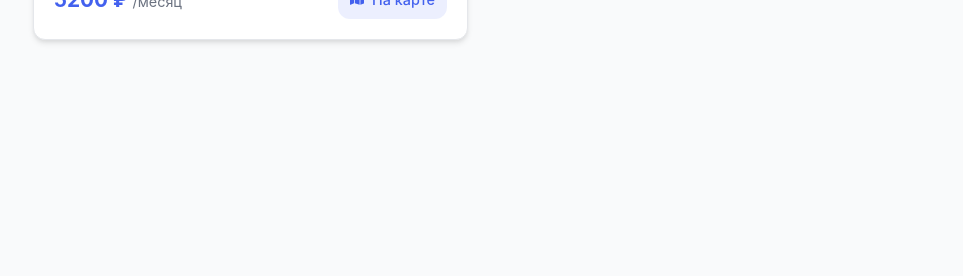
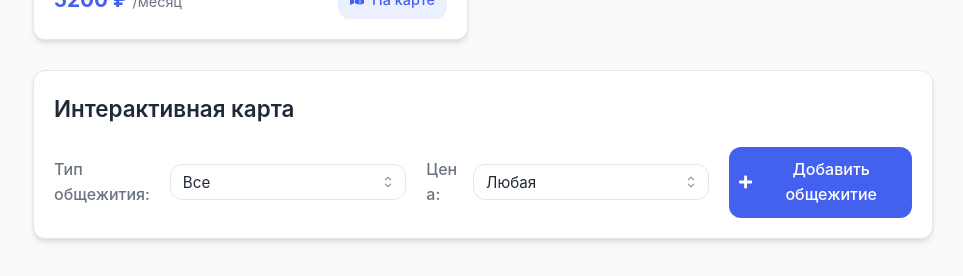
Before and after one commit to M-a-K-s-1-M/student-quarters-new, a React (Vite) app in the folder client/: page / in a window 1280 px wide. Shown: the part 1853-2129 px from the top of the page, without its empty margins (317-1280 px from the left). Before the commit the page ends 1943 px from the top, so only its background shows below. Built offline with nearby package versions, Linux system fonts and the light colour scheme.

Commit message:
Создаст блок расширенных фильтров карты

```diff
--- /dev/null
+++ b/client/src/features/MapControls/ui/MapControls.scss
@@ -0,0 +1,102 @@
+@use '../../../shared/ui/styles/consts';
+
+.map-controls {
+    margin-bottom: 1.25rem;
+    background-color: consts.$card-bg;
+    padding: 1.25rem;
+    border-radius: consts.$border-radius;
+    box-shadow: consts.$shadow;
+    border: 1px solid consts.$border-color;
+
+    @media (max-width: 480px) {
+        padding: 0.9375rem;
+    }
+
+    h2 {
+        margin-bottom: 1.25rem;
+        font-size: 1.4rem;
+        font-weight: 600;
+        color: consts.$text-color;
+
+        @media (max-width: 480px) {
+            font-size: 1.2rem;
+
+        }
+    }
+
+    &__advenced-filters {
+        display: flex;
+        align-items: center;
+        gap: 1.25rem;
+
+        @media (max-width: 768px) {
+            flex-direction: column;
+            align-items: stretch;
+            gap: 0.9375rem;
+        }
+
+        &__filter-group {
+            display: flex;
+            align-items: center;
+            gap: 0.625rem;
+
+            @media (max-width: 768px) {
+                width: 100%;
+                flex-direction: column;
+                align-items: flex-start;
+                gap: 0.5rem;
+            }
+
+            .mantine-Select-label {
+                font-weight: 500;
+                font-size: 1rem;
+                color: consts.$text-light;
+            }
+
+            .mantine-Select-input {
+                border: 1px solid consts.$border-color;
+                border-radius: consts.$border-radius;
+                background-color: consts.$card-bg;
+                font-family: 'Inter', sans-serif;
+                font-size: 0.95rem;
+                color: consts.$text-color;
+                transition: border-color 0.2s;
+
+                &:focus {
+                    outline: none;
+                    border-color: consts.$primary-light;
+                    box-shadow: 0 0 0 2px rgba(67, 97, 238, 0.1);
+                }
+            }
+
+        }
+
+        &__add-marker-btn {
+            margin-left: auto;
+            padding: 0.625rem;
+            background: consts.$primary-color;
+            color: white;
+            border: none;
+            border-radius: consts.$border-radius;
+            cursor: pointer;
+            display: flex;
+            align-items: center;
+            gap: 0.5rem;
+            font-family: 'Inter', sans-serif;
+            font-weight: 500;
+            transition: transform 0.2s, box-shadow 0.2s;
+
+            &:hover {
+                background: linear-gradient(to right, consts.$primary-color, consts.$primary-light);
+                transform: translateY(-2px);
+                box-shadow: consts.$shadow;
+            }
+
+            @media (max-width: 768px) {
+                margin-left: 0;
+                width: 100%;
+                justify-content: center;
+            }
+        }
+    }
+}
--- /dev/null
+++ b/client/src/features/MapControls/ui/index.jsx
@@ -0,0 +1,34 @@
+import './MapControls.scss';
+import { Select } from '@mantine/core';
+import { FaPlus } from "react-icons/fa";
+
+export default function MapControls() {
+    return (
+        <div className='map-controls'>
+            <h2>Интерактивная карта</h2>
+
+            <div className='map-controls__advenced-filters'>
+                <Select
+                    className='map-controls__advenced-filters__filter-group'
+                    label="Тип общежития:"
+                    placeholder=""
+                    data={['Все', 'Государственные', 'Частные']}
+                    defaultValue="Все"
+                    allowDeselect={false}
+                />
+                <Select
+                    className='map-controls__advenced-filters__filter-group'
+                    label="Цена:"
+                    placeholder=""
+                    data={['Любая', 'До 5000 руб', '5000-10000 руб', 'Свыше 10000 руб']}
+                    defaultValue="Любая"
+                    allowDeselect={false}
+                />
+                <button className='map-controls__advenced-filters__add-marker-btn'>
+                    <FaPlus className='map-controls__advenced-filters__add-marker-btn__icon' />
+                    <span> Добавить общежитие</span>
+                </button>
+            </div>
+        </div>
+    )
+}
--- /dev/null
+++ b/client/src/features/PopularDormitories/model/usePopularDormitories.js
@@ -0,0 +1,83 @@
+import { create } from 'zustand'
+
+const usePopularDormitories = ((set) => ({
+    dataDormitories: [
+        {
+            id: 1,
+            university: "МГУ",
+            name: "Общежитие МГУ №1",
+            rating: 4.8,
+            address: "ул. Ломоносова, 27",
+            price: 5000,
+            priceUnit: "месяц",
+            amenities: ["Wi-Fi", "Кухня", "Прачечная"],
+            image: "msu-dorm-1.jpg",
+            location: {
+                lat: 55.7033,
+                lng: 37.5306
+            }
+        },
+        {
+            id: 2,
+            university: "МГУ",
+            name: "Общежитие МГУ №2",
+            rating: 4.5,
+            address: "ул. Ломоносова, 29",
+            price: 4500,
+            priceUnit: "месяц",
+            amenities: ["Wi-Fi", "Спортзал", "Библиотека"],
+            image: "msu-dorm-2.jpg",
+            location: {
+                lat: 55.7040,
+                lng: 37.5312
+            }
+        },
+        {
+            id: 3,
+            university: "МГТУ им. Баумана",
+            name: "Общежитие Бауманское №3",
+            rating: 4.2,
+            address: "Рубцовская наб., 2/18",
+            price: 4800,
+            priceUnit: "месяц",
+            amenities: ["Wi-Fi", "Кухня", "Прачечная", "Парковка"],
+            image: "baumanka-dorm-3.jpg",
+            location: {
+                lat: 55.7738,
+                lng: 37.6847
+            }
+        },
+        {
+            id: 4,
+            university: "ВШЭ",
+            name: "Общежитие ВШЭ Дубки",
+            rating: 4.7,
+            address: "ул. Дубки, 9",
+            price: 5500,
+            priceUnit: "месяц",
+            amenities: ["Wi-Fi", "Кухня", "Спортзал", "Читальный зал"],
+            image: "hse-dubki.jpg",
+            location: {
+                lat: 55.8475,
+                lng: 37.4872
+            }
+        },
+        {
+            id: 5,
+            university: "РУДН",
+            name: "Общежитие РУДН №5",
+            rating: 4.3,
+            address: "ул. Миклухо-Маклая, 6",
+            price: 5200,
+            priceUnit: "месяц",
+            amenities: ["Wi-Fi", "Кухня", "Прачечная", "Территория"],
+            image: "rudn-dorm-5.jpg",
+            location: {
+                lat: 55.6516,
+                lng: 37.5004
+            }
+        }
+    ]
+}))
+
+export default usePopularDormitories;
--- a/client/src/features/PopularDormitories/ui/index.jsx
+++ b/client/src/features/PopularDormitories/ui/index.jsx
@@ -1,85 +1,10 @@
 import './PopularDormitories.scss';
 import CardPopularDormitory from './CardPopularDormitory/index';
-
-const dataDormitories = [
-    {
-        id: 1,
-        university: "МГУ",
-        name: "Общежитие МГУ №1",
-        rating: 4.8,
-        address: "ул. Ломоносова, 27",
-        price: 5000,
-        priceUnit: "месяц",
-        amenities: ["Wi-Fi", "Кухня", "Прачечная"],
-        image: "msu-dorm-1.jpg",
-        location: {
-            lat: 55.7033,
-            lng: 37.5306
-        }
-    },
-    {
-        id: 2,
-        university: "МГУ",
-        name: "Общежитие МГУ №2",
-        rating: 4.5,
-        address: "ул. Ломоносова, 29",
-        price: 4500,
-        priceUnit: "месяц",
-        amenities: ["Wi-Fi", "Спортзал", "Библиотека"],
-        image: "msu-dorm-2.jpg",
-        location: {
-            lat: 55.7040,
-            lng: 37.5312
-        }
-    },
-    {
-        id: 3,
-        university: "МГТУ им. Баумана",
-        name: "Общежитие Бауманское №3",
-        rating: 4.2,
-        address: "Рубцовская наб., 2/18",
-        price: 4800,
-        priceUnit: "месяц",
-        amenities: ["Wi-Fi", "Кухня", "Прачечная", "Парковка"],
-        image: "baumanka-dorm-3.jpg",
-        location: {
-            lat: 55.7738,
-            lng: 37.6847
-        }
-    },
-    {
-        id: 4,
-        university: "ВШЭ",
-        name: "Общежитие ВШЭ Дубки",
-        rating: 4.7,
-        address: "ул. Дубки, 9",
-        price: 5500,
-        priceUnit: "месяц",
-        amenities: ["Wi-Fi", "Кухня", "Спортзал", "Читальный зал"],
-        image: "hse-dubki.jpg",
-        location: {
-            lat: 55.8475,
-            lng: 37.4872
-        }
-    },
-    {
-        id: 5,
-        university: "РУДН",
-        name: "Общежитие РУДН №5",
-        rating: 4.3,
-        address: "ул. Миклухо-Маклая, 6",
-        price: 5200,
-        priceUnit: "месяц",
-        amenities: ["Wi-Fi", "Кухня", "Прачечная", "Территория"],
-        image: "rudn-dorm-5.jpg",
-        location: {
-            lat: 55.6516,
-            lng: 37.5004
-        }
-    }
-];
+import usePopularDormitories from '../model/usePopularDormitories';
 
 export default function PopularDormitories() {
+    const { dataDormitories } = usePopularDormitories();
+
     return (
         <div className={`popular-dormitories`}>
             <div className='popular-dormitories__header'>
--- a/client/src/page/Main/index.jsx
+++ b/client/src/page/Main/index.jsx
@@ -1,3 +1,4 @@
+import MapControls from '../../features/MapControls/ui';
 import PopularDormitories from '../../features/PopularDormitories/ui';
 import SearchDormitory from '../../features/SearchDormitory/ui';
 import useSidebar from '../../widgets/Sidebar/model/useSidebar';
@@ -9,7 +10,10 @@ export default function Main() {
     return (
         <div className={`main ${isOpen && 'main--active-sidebar'}`}>
             <SearchDormitory />
+
             <PopularDormitories />
+
+            <MapControls />
         </div>
     )
 }
```
